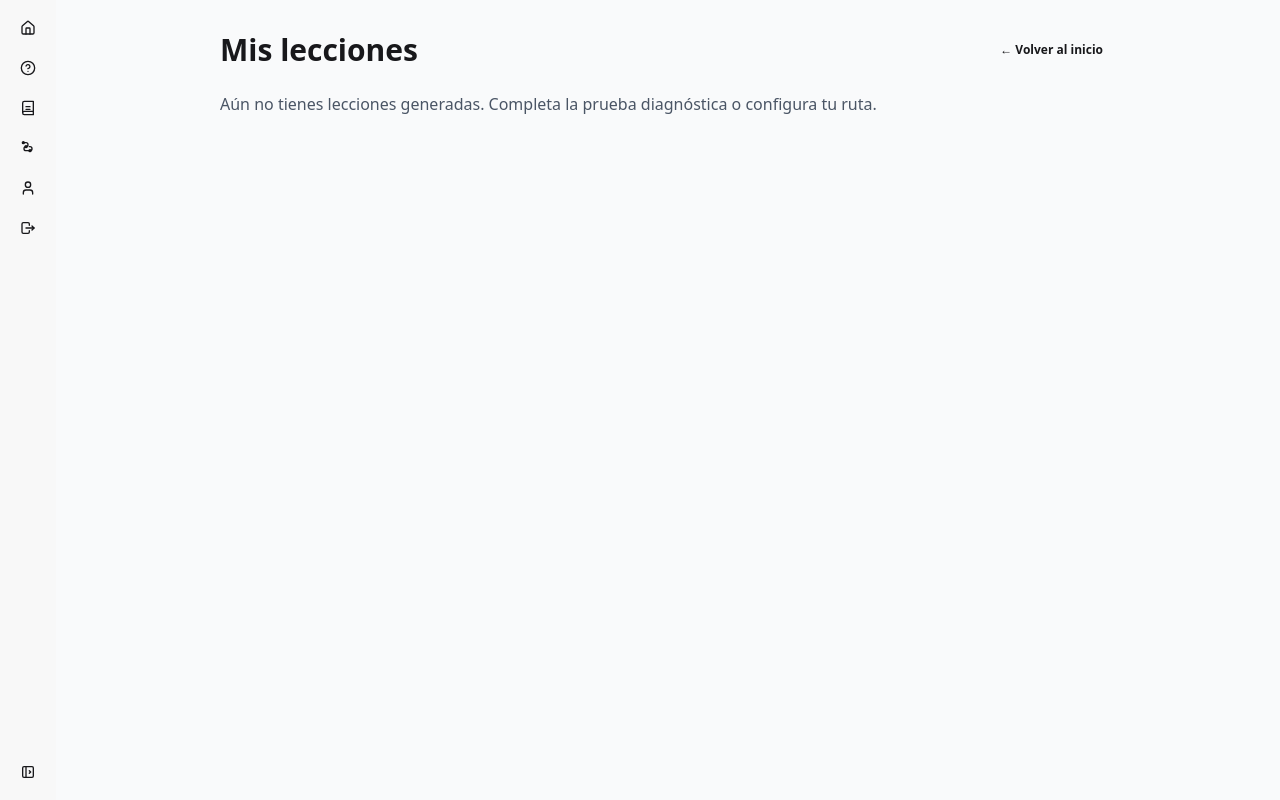
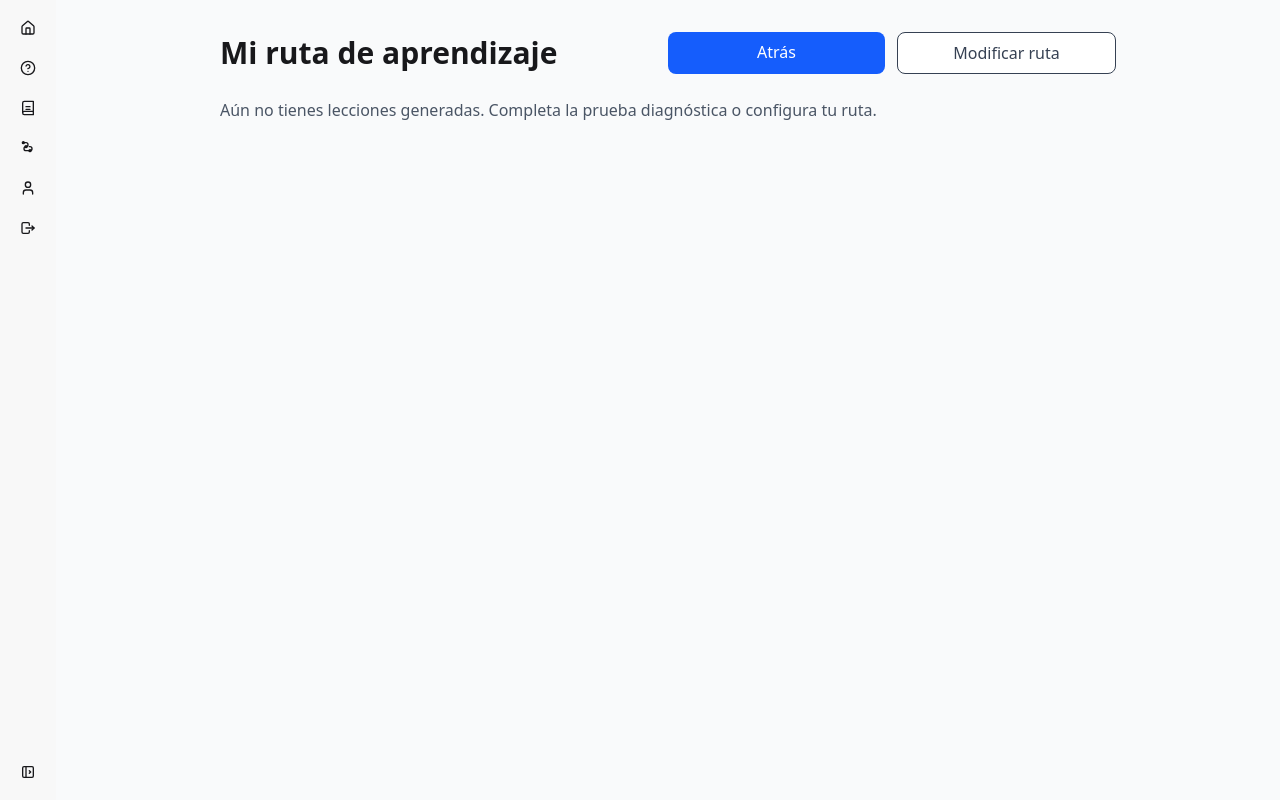
Before and after one commit to 10scar/scatola, a Django app: template Proyecto/templates/rutas/listar_lecciones.html in a window 1280 px wide. Run offline with Django 5.2, Linux system fonts and the light colour scheme; the template is opened without the code that fills it, so the values that code supplies are empty; style sheets or scripts are compiled from the project's sources; parts of the project's set-up code (start-up, migrations or seed data) failed here and were passed over; some libraries are stand-ins or nearby versions.

Commit message:
Rediseño y mejora seccion Mi ruta de aprendizaje

```diff
--- a/Proyecto/templates/rutas/listar_lecciones.html
+++ b/Proyecto/templates/rutas/listar_lecciones.html
@@ -6,10 +6,19 @@
 <div class="min-h-screen bg-gray-50 py-8">
   <div class="max-w-4xl mx-auto">
     <div class="flex items-center justify-between mb-6">
-      <h1 class="text-3xl font-bold">Mis lecciones</h1>
-      <a href="{% url 'usuarios:dashboard_estudiante' %}" class="btn btn-ghost btn-sm">
-        ← Volver al inicio
-      </a>
+      <h1 class="text-3xl font-bold">Mi ruta de aprendizaje</h1>
+      <div class="flex gap-3 w-full max-w-md justify-end">
+        <!-- Atrás (azul, estilo Guardar) -->
+        <a href="{% url 'usuarios:dashboard_estudiante' %}"
+           class="flex-1 text-center py-2 rounded-lg bg-blue-600 text-white">
+          Atrás
+        </a>
+        <!-- Modificar ruta (blanco, estilo Atrás en modificar_rutas) -->
+        <a href="{% url 'usuarios:ver_rutas' %}"
+           class="flex-1 text-center py-2 rounded-lg border text-gray-700 bg-white">
+          Modificar ruta
+        </a>
+      </div>
     </div>
 
     {% if lecciones %}
@@ -28,7 +37,6 @@
                   Preguntas: {{ leccion.preguntas.count }}
                 </p>
               </div>
-              <!-- Aquí más adelante puedes agregar botón para “iniciar lección” -->
             </div>
           </div>
         {% endfor %}
```
